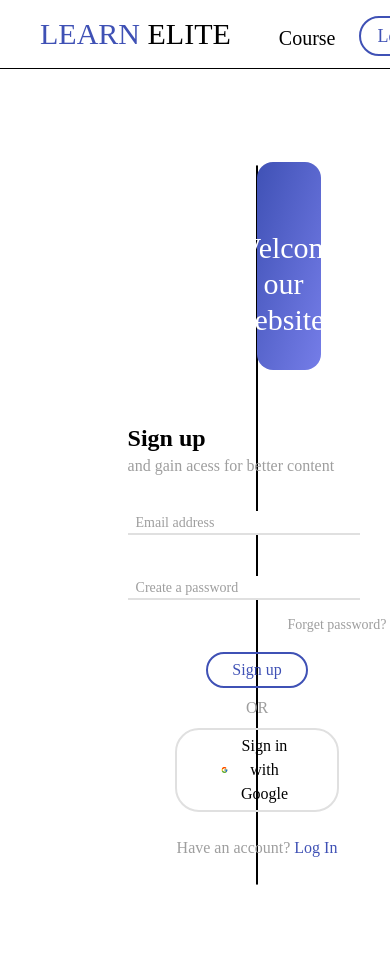
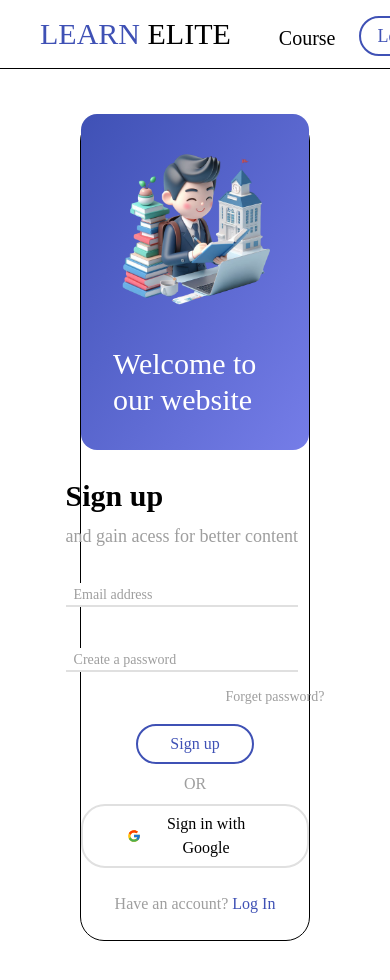
Before and after one commit to Jenesix/skku-webprogramming-Finalproject, a Next.js app: page /signup in a window 390 px wide. Shown: the top 980 px of the page. After the commit the page ends 957 px from the top, so only its background shows below. Built offline with nearby package versions, Linux system fonts and the light colour scheme.

Commit message:
sign up responsive

```diff
--- a/app/signup/page.js
+++ b/app/signup/page.js
@@ -2,12 +2,13 @@ import Image from "next/image";
 import businessman from "../../public/images/hdbusiman.png";
 import { FcGoogle } from "react-icons/fc";;
 
+
 export default function Login() {
 
   return (
-    <div className="font-main mx-64 my-24 border rounded-3xl border-black flex flex-col xl:border-l-0  ">
-        <div className=" xl:grid xl:grid-cols-5 ">
-            <div className="col-span-5 xl:col-span-3 flex flex-col bg-gradient-to-br  from-main to-sub border-0 rounded-2xl px-8 py-8 place-items-center relative bottom-1 xl:bottom-0">
+    <div className="font-main mx-20 sm:mx-28 md:mx-44 lg:mx-38 xl:mx-56 mb-4 mt-12 border rounded-3xl border-black flex flex-col xl:border-l-0  ">
+        <div className=" lg:grid lg:grid-cols-5 ">
+            <div className="col-span-5 lg:col-span-3 flex flex-col bg-gradient-to-br  from-main to-sub border-0 rounded-2xl px-8 py-8 place-items-center relative bottom-1 xl:bottom-0">
                 <Image src={businessman} width={300} height={300}/>
                 <p className="text-3xl text-white ">
                     <br/>
@@ -15,25 +16,25 @@ export default function Login() {
                 </p>
             </div>
 
-            <div className=" flex flex-col xl:col-span-2 pt-12 place-items-center ">
+            <div className=" flex flex-col lg:col-span-2 pt-6 lg:pt-12 place-items-center ">
               <div className=" ">
-                <p className="relative text-2xl font-bold">
+                <p className="relative text-3xl lg:text-2xl font-bold">
                   Sign up
                 </p>
-                <p className="relative text-gray-400">
+                <p className="relative md:text-base text-lg md:mt-0 mt-2 text-gray-400">
                   and gain acess for better content
                 </p>
                 <br/>
 
                 <div className=" relative mb-6" data-te-input-wrapper-init>
                   <div className="w-56 relative group mt-2">
-                      <input type="e-mail" id="e-mail" required className=" h-6 px-4 text-md peer bg-white outline-none border-b-2 group-focus-within:border-main peer-valid:border-main"/>
+                      <input type="e-mail" id="e-mail" required className=" h-6 px-4 py-2 text-md peer bg-white outline-none border-b-2 group-focus-within:border-main peer-valid:border-main"/>
                       <label for="e-mail" className="transform transition-all absolute top-0 left-0 h-full flex items-center pl-2 text-sm group-focus-within:text-xs peer-valid:test-xs group-focus-within:h-1/2 peer-valid:h-1/2 group-focus-within:-translate-y-full peer-valid:-translate-y-full group-focus-within:pl-0 peer-valid:pl-0 text-gray-400 peer-focus:text-main ">Email address</label>
                   </div>
                 </div>
                 <div className=" relative mb-3 mt-10" data-te-input-wrapper-init>
                   <div className="w-56 relative group">
-                      <input type="password" id="password" required className=" h-6 px-4 text-md peer bg-white outline-none border-b-2 group-focus-within:border-main peer-valid:border-main"/>
+                      <input type="password" id="password" required className=" h-6 px-4 py-2 text-md peer bg-white outline-none border-b-2 group-focus-within:border-main peer-valid:border-main"/>
                       <label for="password" className="transform transition-all absolute top-0 left-0 h-full flex items-center pl-2 text-sm group-focus-within:text-xs peer-valid:test-xs group-focus-within:h-1/2 peer-valid:h-1/2 group-focus-within:-translate-y-full peer-valid:-translate-y-full group-focus-within:pl-0 peer-valid:pl-0 text-gray-400 peer-focus:text-main ">Create a password</label>
                   </div>
                 </div>
@@ -41,11 +42,11 @@ export default function Login() {
               </div>
 
               <div className="flex flex-col  place-items-center text-center mt-4">
-                <button className="rounded-3xl border-2 border-main text-main px-6 py-1 hover:text-white hover:bg-main transition-all duration-300 transform hover:scale-105">
+                <button className="rounded-3xl border-2 border-main text-main px-8 py-1.5 hover:text-white hover:bg-gradient-to-r from-main to-sub hover:border-main transition-all duration-300 transform hover:scale-105">
                   Sign up
                 </button>
                   <p className="text-gray-400 pb-2 pt-2"> OR</p>
-                <button className="flex flex-row items-center rounded-3xl border-2 border-gray-200 px-11 py-1  hover:text-white hover:bg-blue-500 hover:border-blue-500  transition-all duration-300 transform hover:scale-105">
+                <button className="flex flex-row items-center rounded-3xl border-2 border-gray-200 px-11 py-1.5  hover:text-white hover:bg-blue-500 hover:border-blue-500  transition-all duration-300 transform hover:scale-105">
                   <FcGoogle className="mr-2" /> Sign in with Google
                 </button>
                 <p className="text-gray-400 mt-6">
@@ -54,7 +55,6 @@ export default function Login() {
                 </p>
                 <br/>
               </div>
-
             </div>
 
         </div>
--- a/components/header.js
+++ b/components/header.js
@@ -19,9 +19,11 @@ export default function Header() {
             </div>
           </form>
           <div className="flex ml-auto items-center">
+            <Link href="/login">
             <button className="transition-all duration-300 transform hover:scale-105 bg-white text-main border-2 ml-2 md:ml-4 xl:ml-6 border-main text-lg whitespace-nowrap rounded-3xl px-4 lg:px-8 h-10">
               Log In
             </button>
+            </Link>
             <Link href="/signup">
             <button className="transition-all duration-300 transform hover:scale-105 bg-gradient-to-r from-main to-sub  text-white rounded-3xl ml-2 md:ml-4 xl:ml-6 px-4 lg:px-8 text-lg md:mr-12 whitespace-nowrap h-10">
               Sign Up
--- a/tailwind.config.js
+++ b/tailwind.config.js
@@ -24,6 +24,17 @@ module.exports = {
       sub: '#757de8',
       black: '#000000',
       white: '#FFFFFF',
+      red: {
+        100: '#FFCDD2',
+        200: '#EF9A9A',
+        300: '#E57373',
+        400: '#EF5350',
+        500: '#F44336',
+        600: '#E53935',
+        700: '#D32F2F',
+        800: '#C62828',
+        900: '#B71C1C',
+      },
       gray: {
         100: '#F5F5F5',
         200: '#E0E0E0',
```
